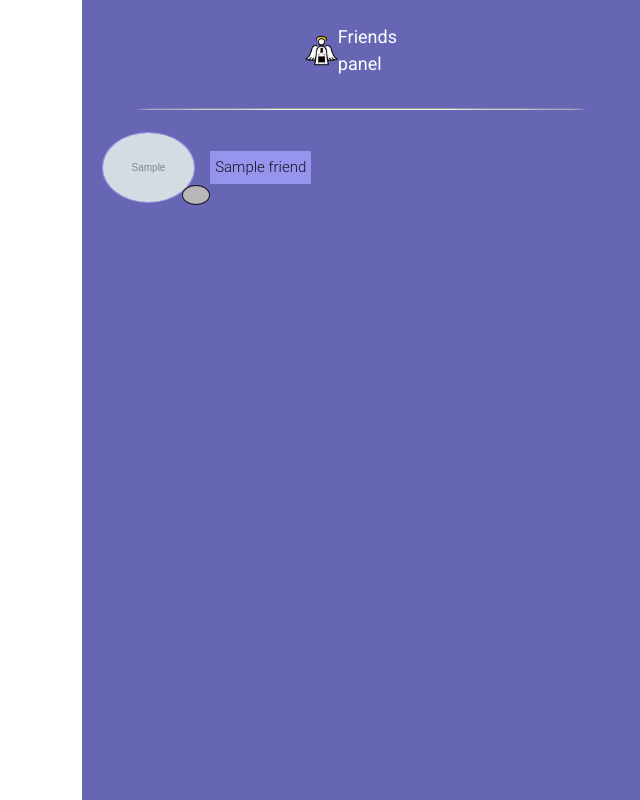
After one commit to Kryzys09/SpiritGuard, a Django app: template SpiritGuard/templates/friends/friends.html in a window 1280 px wide. The commit adds this page. Shown: the whole page, without its empty margins (640-1280 px from the left). Run offline with Django 3.2, Linux system fonts and the light colour scheme; the template is opened without the code that fills it: most values are stand-ins (such as "Sample title", 1, 10 or a date in 2020); grey boxes marked "Sample" are stand-in pictures.

Commit message:
First version of friends UI
Changes made:
 - first version of friends section and mock data download + render
 - custom scrollbar
 - availability status
 - friend model
 - add pycharm stuff to gitignore

```diff
--- a/SpiritGuard/SpiritGuard/views.py
+++ b/SpiritGuard/SpiritGuard/views.py
@@ -1,6 +1,7 @@
 import pyrebase
 from django.shortcuts import render
 from requests.exceptions import HTTPError
+from SpiritGuard.friends.mock_friends import get_mock_friends
 
 config = {
     "apiKey": "AIzaSyD8KdT5yIQgYks6F-rXdIFUvjaIOZd1S4M",
@@ -29,7 +30,7 @@ def send_log_in_request(request):
         print(e)
         return render(request, "logIn.html", {"error": "Invalid credentials"})
     print(request.POST)
-    return render(request, "welcome.html", {"email": email})
+    return render(request, "welcome.html", {"email": email, "friends": get_mock_friends()})
 
 
 def render_register_page(request):
--- /dev/null
+++ b/SpiritGuard/static/css/friend.css
@@ -0,0 +1,53 @@
+.friend {
+    padding: 15px 20px;
+    background-color: #6666b4;
+    display: flex;
+    flex-direction: row;
+    align-items: center;
+    position: relative;
+}
+
+.friend-name {
+    font-family: "Roboto Light", sans-serif;
+    margin-left: 10px;
+    background-color: #9694ed;
+    padding: 5px;
+}
+
+.friend:hover {
+    background-color: #8888d6;
+    border-radius: 5%;
+}
+
+.profile-pic {
+    margin-right: 5px;
+    border-radius: 50%;
+    width: 18%;
+    border-color: #9694ed;
+    border-style: solid;
+    border-width: 1px;
+}
+
+.dot-offline {
+    bottom: 12%;
+    left: 18%;
+    width: 5%;
+    height: 20%;
+    background-color: #bab7bb;
+    border-radius: 50%;
+    border-style: solid;
+    border-width: 1px;
+    position: absolute;
+}
+
+.dot-online {
+     bottom: 12%;
+    left: 18%;
+    width: 5%;
+    height: 20%;
+    background-color: #0e9309;
+    border-radius: 50%;
+    border-style: solid;
+    border-width: 1px;
+    position: absolute;
+}
--- /dev/null
+++ b/SpiritGuard/static/css/friends-list.css
@@ -0,0 +1,31 @@
+.friends-list {
+    flex-grow: 1;
+    display: flex;
+    flex-direction: column;
+    overflow: auto;
+}
+
+.friends-list::-webkit-scrollbar-track
+{
+    -webkit-box-shadow: inset 0 0 6px rgba(0,0,0,0.3);
+    background-color: #030406;
+    border-radius: 10px;
+}
+
+.friends-list::-webkit-scrollbar
+{
+    width: 10px;
+    border-radius: 10px;
+    background-color: #030406;
+}
+
+.friends-list::-webkit-scrollbar-thumb
+{
+    border-radius: 10px;
+    background-image: -webkit-gradient(linear,
+                                       left bottom,
+                                       left top,
+                                       color-stop(0.44, rgb(137, 137, 227)),
+                                       color-stop(0.72, rgb(94, 94, 177)),
+                                       color-stop(0.86, rgb(57, 57, 119)));
+}
--- /dev/null
+++ b/SpiritGuard/static/css/friends.css
@@ -0,0 +1,42 @@
+@import url('https://fonts.googleapis.com/css2?family=Roboto&display=swap');
+
+.fp {
+    position: fixed;
+    display: flex;
+    flex-direction: column;
+    top: 0;
+    right: 0;
+    height: 100vh;
+    background-color: #6666b4;
+}
+
+.hdr-flx {
+    display: flex;
+    flex-direction: column;
+    align-items: center;
+}
+
+.hdr {
+    display: flex;
+    flex-direction: row;
+    align-items: center;
+    justify-content: space-between;
+}
+
+.hdr-flx img {
+    margin-left: 10%;
+    width: 33%;
+    height: 33%;
+}
+
+.hdr-flx span {
+    color: #fbfffd;
+    font-family: 'Roboto', sans-serif;
+    font-size: 120%;
+    margin-right: 20%;
+}
+
+.hdr-content-separator {
+    width: 80%;
+    border-radius: 50%;
+}
--- /dev/null
+++ b/SpiritGuard/static/css/overflow-polyfill.css
@@ -0,0 +1,3 @@
+body {
+    overscroll-behavior: none;
+}
--- a/SpiritGuard/templates/base.html
+++ b/SpiritGuard/templates/base.html
@@ -6,8 +6,8 @@
 <head>
     <meta charset="UTF-8">
     <title>Spirit Guard - {% block title %}{% endblock %}</title>
+    <link href="{% static '/css/main.css' %}" rel="stylesheet">
     <link href="{% static '/css/materialize.min.css' %}" rel="stylesheet">
-    <link href="{% static '/css/main.css' %}" rel="stylesheet">
     <script src="{% static '/js/materialize.min.js' %}"></script>
 </head>
 
--- /dev/null
+++ b/SpiritGuard/templates/friends/friend.html
@@ -0,0 +1,13 @@
+{% load static %}
+<link href="{% static '/css/friend.css' %}" rel="stylesheet">
+<div class="friend">
+    <img class="profile-pic" src={{ friend.profile_picture_src }}>
+    <span {% if friend.currently_partying %}
+        class="dot-online"
+    {% else %}
+        class="dot-offline"
+    {% endif %} ></span>
+    <div class="friend-name">
+        <span> {{ friend.name }}</span>
+    </div>
+</div>
--- /dev/null
+++ b/SpiritGuard/templates/friends/friends.html
@@ -0,0 +1,27 @@
+{% load static %}
+
+<!DOCTYPE html>
+<html lang="en">
+
+<head>
+    <title>Spirit Guard - {% block title %}{% endblock %}</title>
+    <meta charset="UTF-8">
+    <link href="{% static '/css/friends.css' %}" rel="stylesheet">
+    <link href="{% static '/css/materialize.min.css' %}" rel="stylesheet">
+    <script src="{% static '/js/materialize.min.js' %}"></script>
+</head>
+
+<body>
+<div class="fp">
+    <div class="hdr-flx">
+        <div class="hdr">
+            <img src="{% static '/gfx/logo.png' %}">
+            <span>Friends panel</span>
+        </div>
+        <hr class="hdr-content-separator">
+    </div>
+    {% include 'friends/friends_list.html' %}
+</div>
+</body>
+
+</html>
--- /dev/null
+++ b/SpiritGuard/templates/friends/friends_list.html
@@ -0,0 +1,7 @@
+{% load static %}
+<link href="{% static '/css/friends-list.css' %}" rel="stylesheet">
+<div class="friends-list">
+    {% for friend in friends %}
+        {% include 'friends/friend.html' %}
+    {% endfor %}
+</div>
```
Also changed, not shown: SpiritGuard/SpiritGuard/friends/mock_friends.py (added, +22 -0 lines), SpiritGuard/SpiritGuard/friends/model/friend.py (added, +9 -0 lines), SpiritGuard/templates/welcome.html (+14 -1 lines), SpiritGuard/SpiritGuard/friends/__init__.py (added), SpiritGuard/SpiritGuard/friends/model/__init__.py (added), 1 other file.
